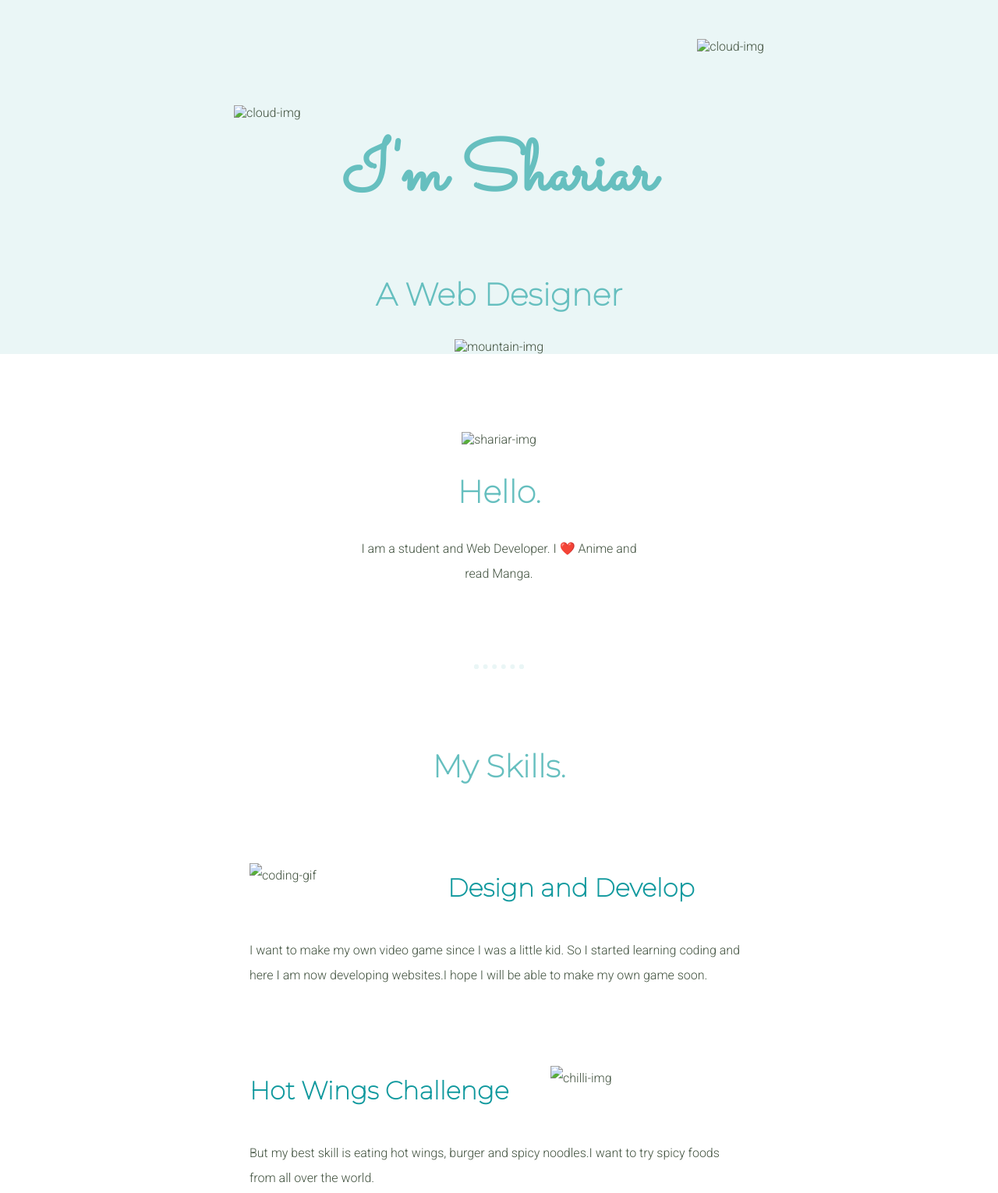
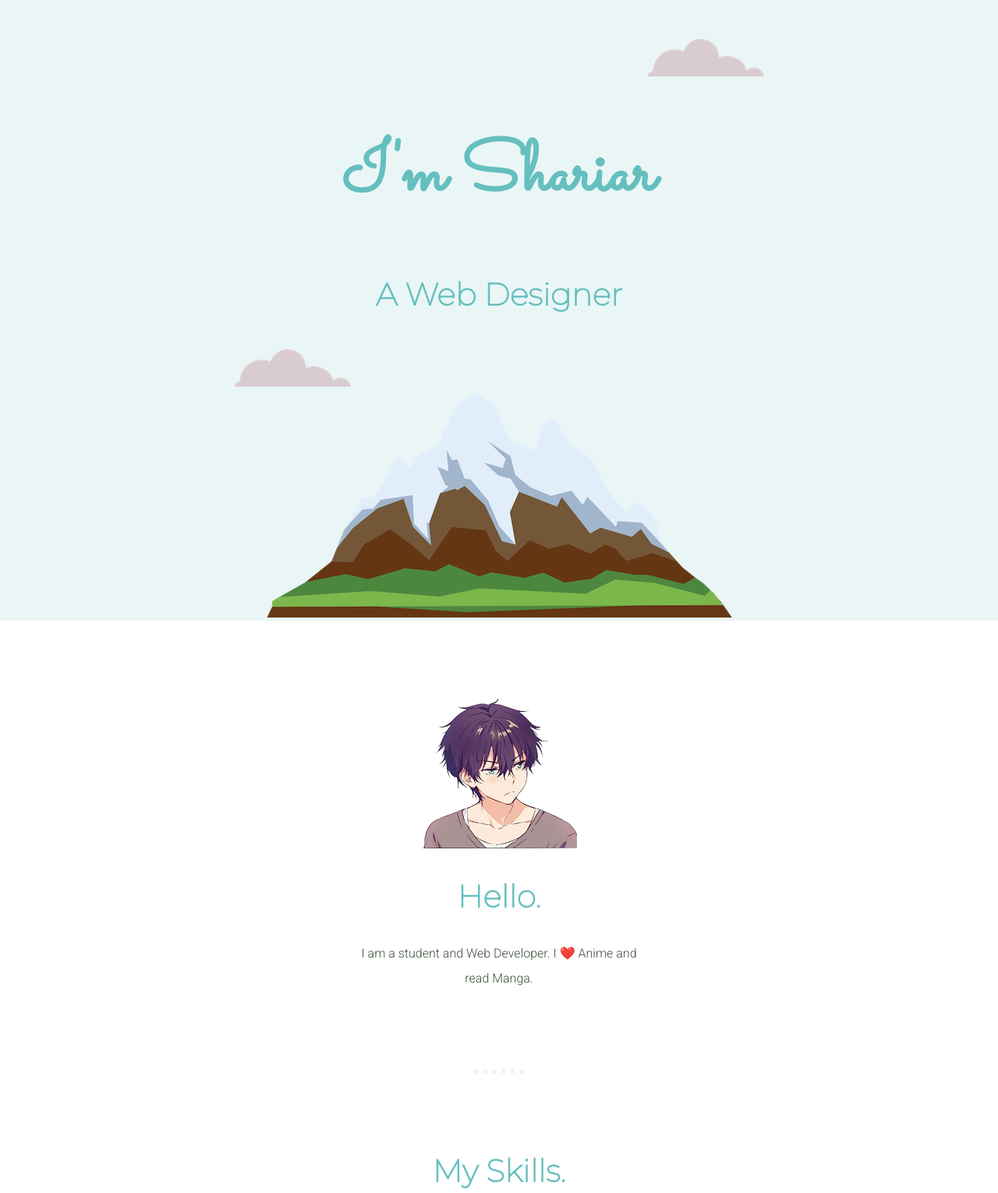
Before and after one commit to ShariarFam/profile, a plain HTML site: page index.html in a window 1280 px wide. Shown: the top 1530 px of the page at 78% size. Drawn offline with Linux system fonts and the light colour scheme.

Commit message:
Update index.html

```diff
--- a/index.html
+++ b/index.html
@@ -5,19 +5,19 @@
   <meta charset="utf-8">
   <title>Shariar</title>
   <link rel="stylesheet" href="styles.css">
-  <link rel="icon" href="images/favicon.ico">
+  <link rel="icon" href="favicon.ico">
   <link href="https://fonts.googleapis.com/css2?family=Montserrat:wght@100&family=Roboto:wght@300&family=Sacramento&display=swap" rel="stylesheet">
 </head>
 <div class="top-container">
-  <img class="top-cloud" src="images/cloud.png" alt="cloud-img">
+  <img class="top-cloud" src="cloud.png" alt="cloud-img">
   <h1>I'm Shariar</h1>
   <h2>A Web Designer</h2>
-  <img class="bottom-cloud" src="images/cloud.png" alt="cloud-img">
-  <img src="images/mountain.png" alt="mountain-img">
+  <img class="bottom-cloud" src="cloud.png" alt="cloud-img">
+  <img src="mountain.png" alt="mountain-img">
 </div>
 <div class="middle-container">
   <div class="profile">
-    <img src="images/Shariar.png" alt="shariar-img">
+    <img src="Shariar.png" alt="shariar-img">
     <h2>Hello.</h2>
     <p class="intro">I am a student and Web Developer. I ❤️ Anime and read Manga. </p>
   </div>
@@ -25,12 +25,12 @@
   <div class="skills">
     <h2>My Skills.</h2>
     <div class="skill-row">
-      <img class="code-image" src="images/coding.gif" alt="coding-gif">
+      <img class="code-image" src="coding.gif" alt="coding-gif">
       <h3>Design and Develop</h3>
       <p>I want to make my own video game since I was a little kid. So I started learning coding and here I am now developing websites.I hope I will be able to make my own game soon.</p>
     </div>
     <div class="skill-row">
-      <img class="chilli-image" src="images/chillies.jpg" alt="chilli-img">
+      <img class="chilli-image" src="chillies.jpg" alt="chilli-img">
       <h3>Hot Wings Challenge</h3>
       <p>But my best skill is eating hot wings, burger and spicy noodles.I want to try spicy foods from all over the world.</p>
     </div>
```
